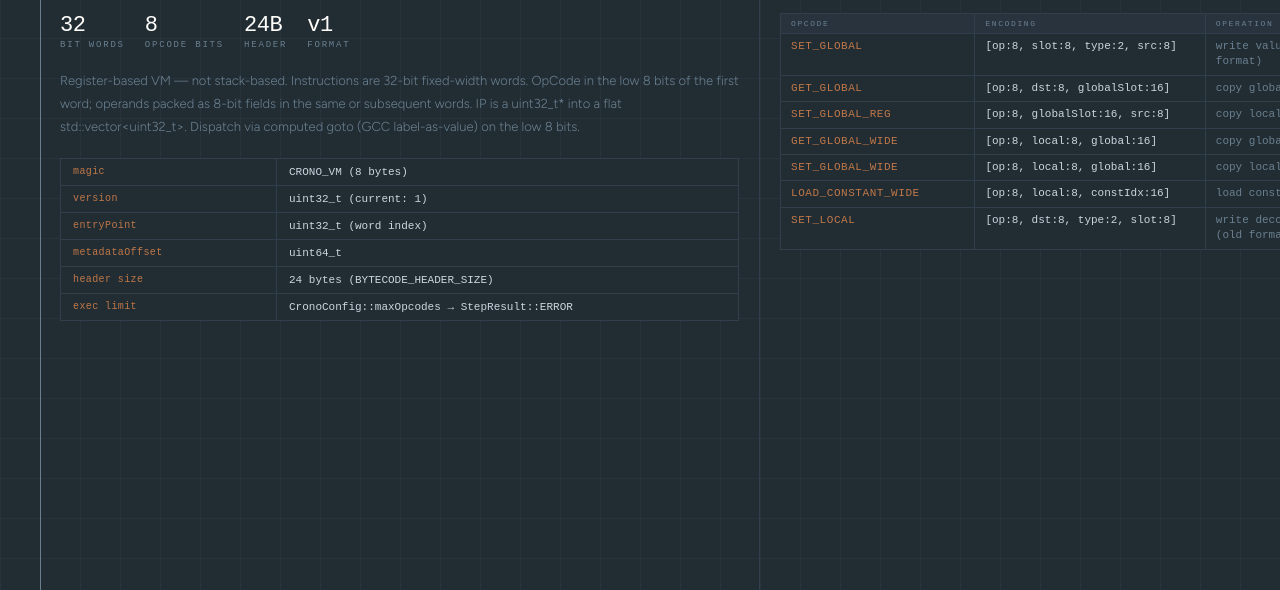
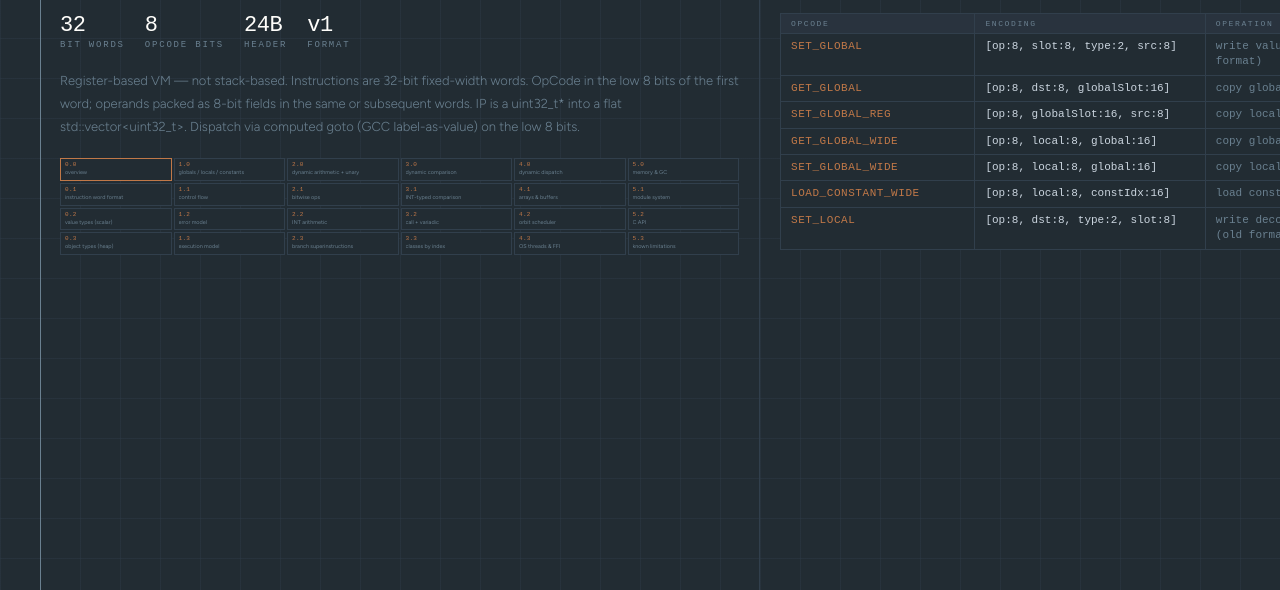
Before and after one commit to Racso/crono-web, a plain HTML site: page crono-vm.html in a window 1280 px wide. Shown: the part 210-800 px from the top of the page. Drawn offline with Linux system fonts and the light colour scheme; a web font is replaced by a local one.

Commit message:
Replace [0,0] kv-list with interactive minimap on both canvases

```diff
--- a/crono-canvas.css
+++ b/crono-canvas.css
@@ -458,6 +458,59 @@ html, body {
 
 .badge.core { border-color: var(--crono); color: var(--crono); }
 
+/* ── MINIMAP ─────────────────────────────────────────────────────────────── */
+
+.minimap {
+  margin-bottom: clamp(10px, calc(var(--qh, 400px) * 0.024), 16px);
+  flex-shrink: 0;
+}
+
+.mm-grid {
+  display: grid;
+  gap: 2px;
+  width: 100%;
+}
+
+.mm-cell {
+  background: var(--void);
+  border: 1px solid var(--n3);
+  cursor: pointer;
+  padding: 3px 4px 4px;
+  overflow: hidden;
+  transition: background 0.12s, border-color 0.12s;
+  display: flex;
+  flex-direction: column;
+  justify-content: flex-end;
+  gap: 1px;
+}
+
+.mm-cell:hover {
+  background: var(--n2);
+  border-color: var(--n4);
+}
+
+.mm-cell.mm-self {
+  border-color: var(--crono);
+}
+
+.mm-num {
+  font-size: 6px;
+  color: var(--crono);
+  letter-spacing: 0.05em;
+  line-height: 1;
+}
+
+.mm-label {
+  font-size: 5.5px;
+  color: var(--n4);
+  white-space: nowrap;
+  overflow: hidden;
+  text-overflow: ellipsis;
+  line-height: 1.2;
+  font-family: 'Figtree', sans-serif;
+  font-weight: 400;
+}
+
 /* button */
 .btn {
   font-family: 'Syne Mono', monospace;
--- a/crono-vm.html
+++ b/crono-vm.html
@@ -625,6 +625,26 @@ html, body {
   background: transparent;
   color: var(--crono);
 }
+
+/* minimap */
+.minimap { margin-bottom: clamp(10px, calc(var(--qh, 400px) * 0.024), 16px); flex-shrink: 0; }
+.mm-grid { display: grid; gap: 2px; width: 100%; }
+.mm-cell {
+  background: var(--void);
+  border: 1px solid var(--n3);
+  cursor: pointer;
+  padding: 3px 4px 4px;
+  overflow: hidden;
+  transition: background 0.12s, border-color 0.12s;
+  display: flex;
+  flex-direction: column;
+  justify-content: flex-end;
+  gap: 1px;
+}
+.mm-cell:hover { background: var(--n2); border-color: var(--n4); }
+.mm-cell.mm-self { border-color: var(--crono); }
+.mm-num  { font-size: 6px; color: var(--crono); letter-spacing: 0.05em; line-height: 1; }
+.mm-label { font-size: 5.5px; color: var(--n4); white-space: nowrap; overflow: hidden; text-overflow: ellipsis; line-height: 1.2; font-family: 'Figtree', sans-serif; font-weight: 400; }
 </style>
 </head>
 <body>
@@ -684,32 +704,7 @@ html, body {
           </div>
         </div>
         <div class="cell-body">Register-based VM — not stack-based. Instructions are 32-bit fixed-width words. OpCode in the low 8 bits of the first word; operands packed as 8-bit fields in the same or subsequent words. IP is a uint32_t* into a flat std::vector&lt;uint32_t&gt;. Dispatch via computed goto (GCC label-as-value) on the low 8 bits.</div>
-        <div class="kv-list">
-          <div class="kv-row">
-            <div class="kv-k">magic</div>
-            <div class="kv-v">CRONO_VM (8 bytes)</div>
-          </div>
-          <div class="kv-row">
-            <div class="kv-k">version</div>
-            <div class="kv-v">uint32_t (current: 1)</div>
-          </div>
-          <div class="kv-row">
-            <div class="kv-k">entryPoint</div>
-            <div class="kv-v">uint32_t (word index)</div>
-          </div>
-          <div class="kv-row">
-            <div class="kv-k">metadataOffset</div>
-            <div class="kv-v">uint64_t</div>
-          </div>
-          <div class="kv-row">
-            <div class="kv-k">header size</div>
-            <div class="kv-v">24 bytes (BYTECODE_HEADER_SIZE)</div>
-          </div>
-          <div class="kv-row">
-            <div class="kv-k">exec limit</div>
-            <div class="kv-v">CronoConfig::maxOpcodes → StepResult::ERROR</div>
-          </div>
-        </div>
+        <div class="minimap"><div class="mm-grid"></div></div>
       </div>
     </div>
 
@@ -1870,7 +1865,39 @@ function setup() {
   });
 }
 
+function buildMinimap() {
+  const grids = document.querySelectorAll('.mm-grid');
+  if (!grids.length) return;
+
+  const quadMap = {};
+  document.querySelectorAll('.quad').forEach(q => {
+    const c = +q.dataset.col, r = +q.dataset.row;
+    const figEl = q.querySelector('.quad-fig');
+    quadMap[`${c},${r}`] = figEl ? figEl.textContent.trim() : '';
+  });
+
+  grids.forEach(grid => {
+    grid.style.gridTemplateColumns = `repeat(${COLS}, 1fr)`;
+    grid.innerHTML = '';
+    for (let r = 0; r < ROWS; r++) {
+      for (let c = 0; c < COLS; c++) {
+        const fig = quadMap[`${c},${r}`] || '';
+        const m = fig.match(/fig\.\s*([\d.]+)\s*[—\-]\s*(.*)/i);
+        const num   = m ? m[1] : `${c}.${r}`;
+        const label = m ? m[2] : fig;
+        const cell  = document.createElement('div');
+        cell.className = 'mm-cell' + (c === 0 && r === 0 ? ' mm-self' : '');
+        cell.title = fig || `${c},${r}`;
+        cell.innerHTML = `<div class="mm-num">${num}</div><div class="mm-label">${label}</div>`;
+        cell.addEventListener('click', () => snapTo(c, r));
+        grid.appendChild(cell);
+      }
+    }
+  });
+}
+
 setup();
+buildMinimap();
 window.addEventListener('resize', () => {
   setup();
   updateActive();
```
Also changed, not shown: crono-canvas.js (+45 -0 lines), crono-sharp.html (+1 -8 lines).
